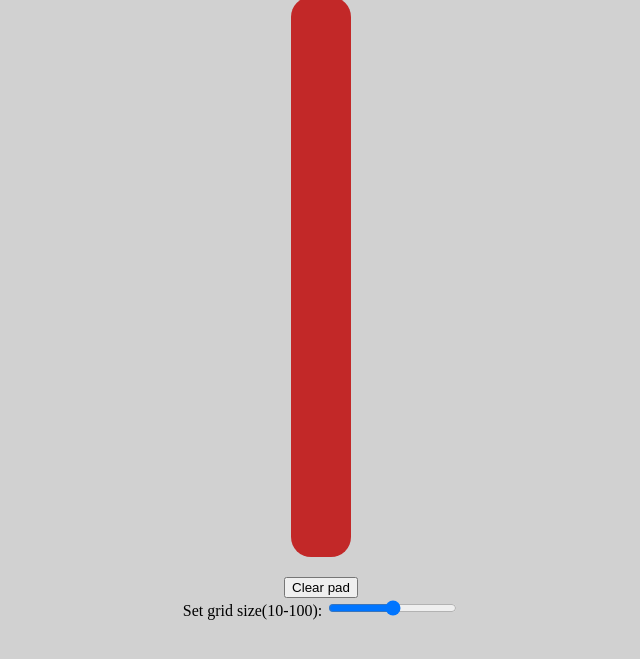
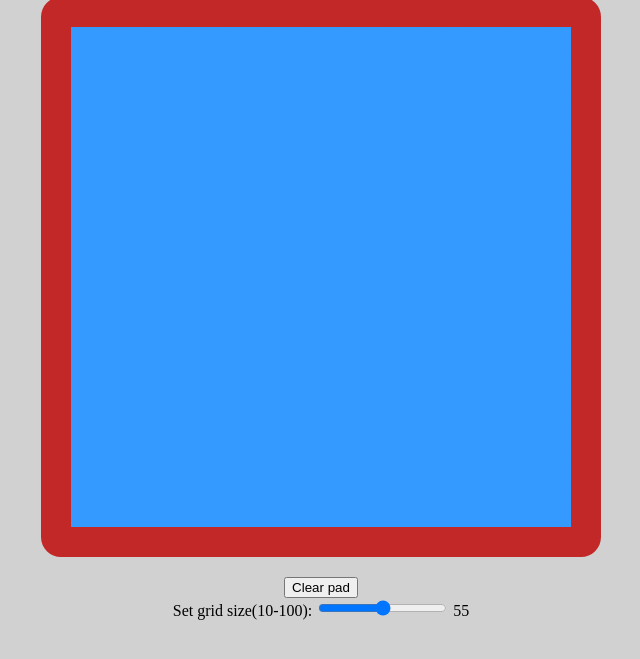
Before and after one commit to ablueblaze/ablueblaze.github.io, a plain HTML site: page etch-a-sketch/main.html in a window 1280 px wide. Shown: the part 103-762 px from the top of the page, without its empty margins (319-959 px from the left). Drawn offline with Linux system fonts and the light colour scheme.

Commit message:
etch fix?

```diff
--- a/etch-a-sketch/main.html
+++ b/etch-a-sketch/main.html
@@ -5,7 +5,7 @@
     <meta http-equiv="X-UA-Compatible" content="IE=edge">
     <meta name="viewport" content="width=device-width, initial-scale=1.0">
     <link rel="stylesheet" href="/etch-a-sketch/styles.css">
-    <script src="/etch-a-sketch/scripts.js"></script>
+    <script src="/etch-a-sketch/scripts.js" defer></script>
     <title>Document</title>
 </head>
 <body>
```
